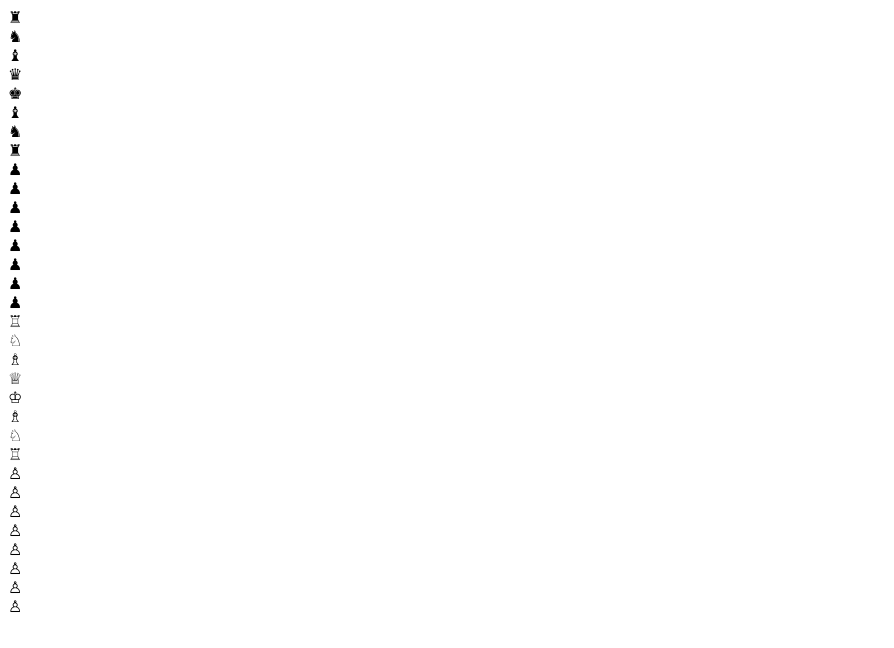
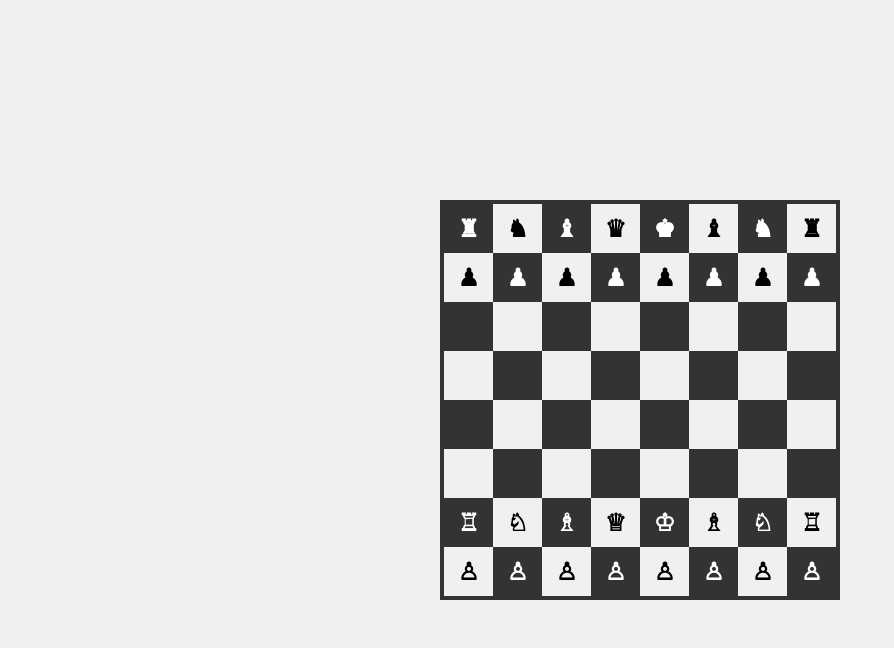
Before and after one commit to CK-Tot/Chessboard, a plain HTML site: page index.html in a window 1280 px wide. Shown: the whole page, without its empty margins (0-894 px from the left). Drawn offline with Linux system fonts and the light colour scheme.

Commit message:
added css to the project

```diff
--- a/assets/styles/styles.css
+++ b/assets/styles/styles.css
@@ -0,0 +1,66 @@
+* {
+    margin: 0;
+    padding: 0;
+    box-sizing: border-box
+}
+
+
+.chessboard {
+    display: grid;
+    grid-template-columns: repeat(8, 1fr);
+    grid-template-rows: repeat(8, 1fr);
+    width: 400px;
+    height: 400px;
+    border: 4px solid #333;
+
+}
+
+.square {
+    width: 100%;
+    height: 100%;
+    display: flex;
+    justify-content: center;
+    align-items: center;
+    font-size: 24px;
+    font-weight: bold;
+    cursor: pointer;
+}
+
+
+.square:nth-child(16n + 1),
+.square:nth-child(16n + 3),
+.square:nth-child(16n + 5),
+.square:nth-child(16n + 7),
+.square:nth-child(16n + 10),
+.square:nth-child(16n + 12),
+.square:nth-child(16n + 14),
+.square:nth-child(16n + 16) {
+    background-color: #1c1b1b;
+}
+
+
+.square:nth-child(16n + 1),
+.square:nth-child(16n + 3),
+.square:nth-child(16n + 5),
+.square:nth-child(16n + 7),
+.square:nth-child(16n + 10),
+.square:nth-child(16n + 12),
+.square:nth-child(16n + 14),
+.square:nth-child(16n + 16) {
+    background: #333;
+    color: #fff;
+}
+
+
+.square:hover {
+    background: rgba(255, 255, 0, 0.4);
+}
+
+
+body {
+    display: flex;
+    justify-content: center;
+    align-items: center;
+    height: 100vh;
+    background-color: #f0f0f0;
+}
```
Also changed, not shown: index.html (+1 -1 lines), 2 other files.
